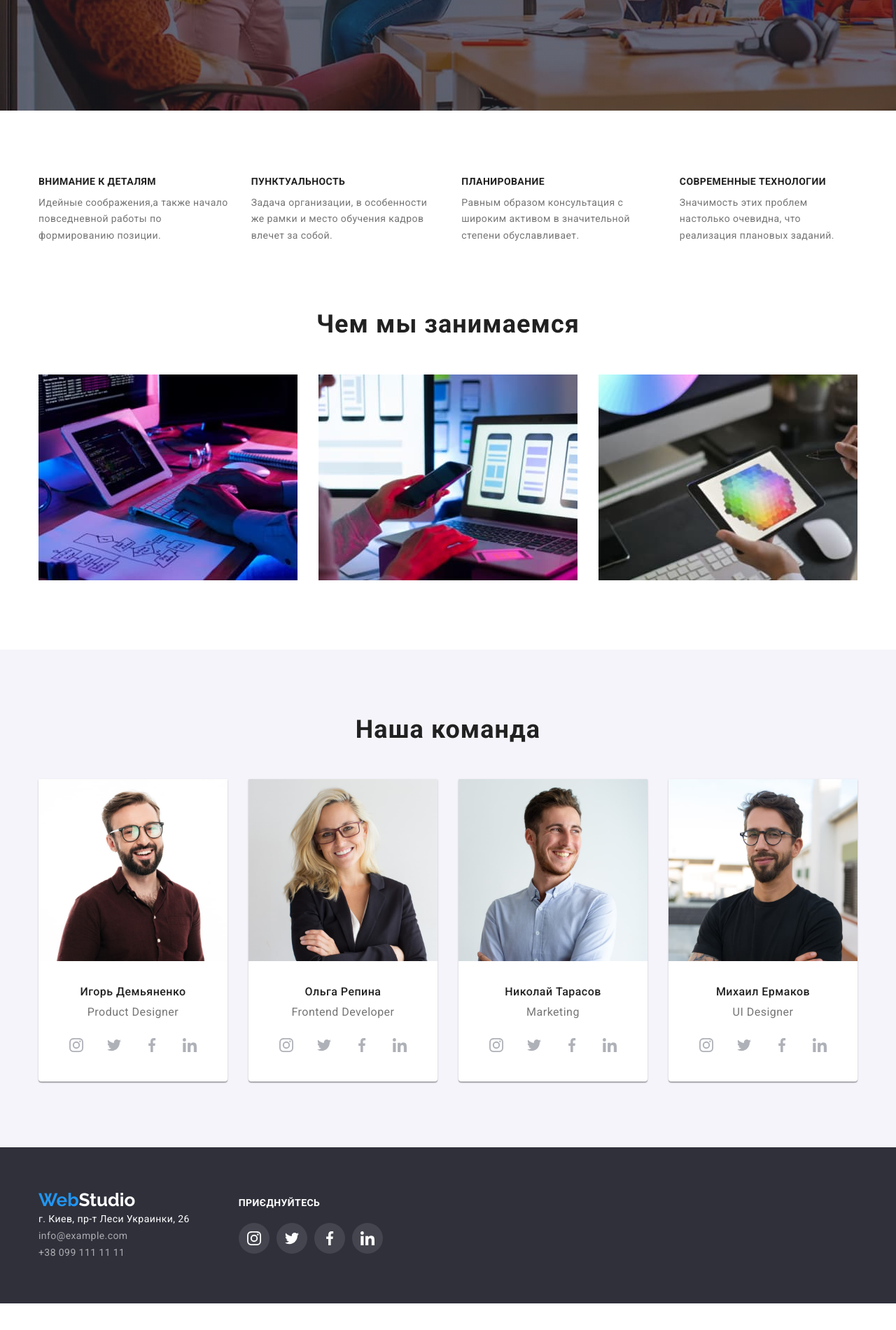
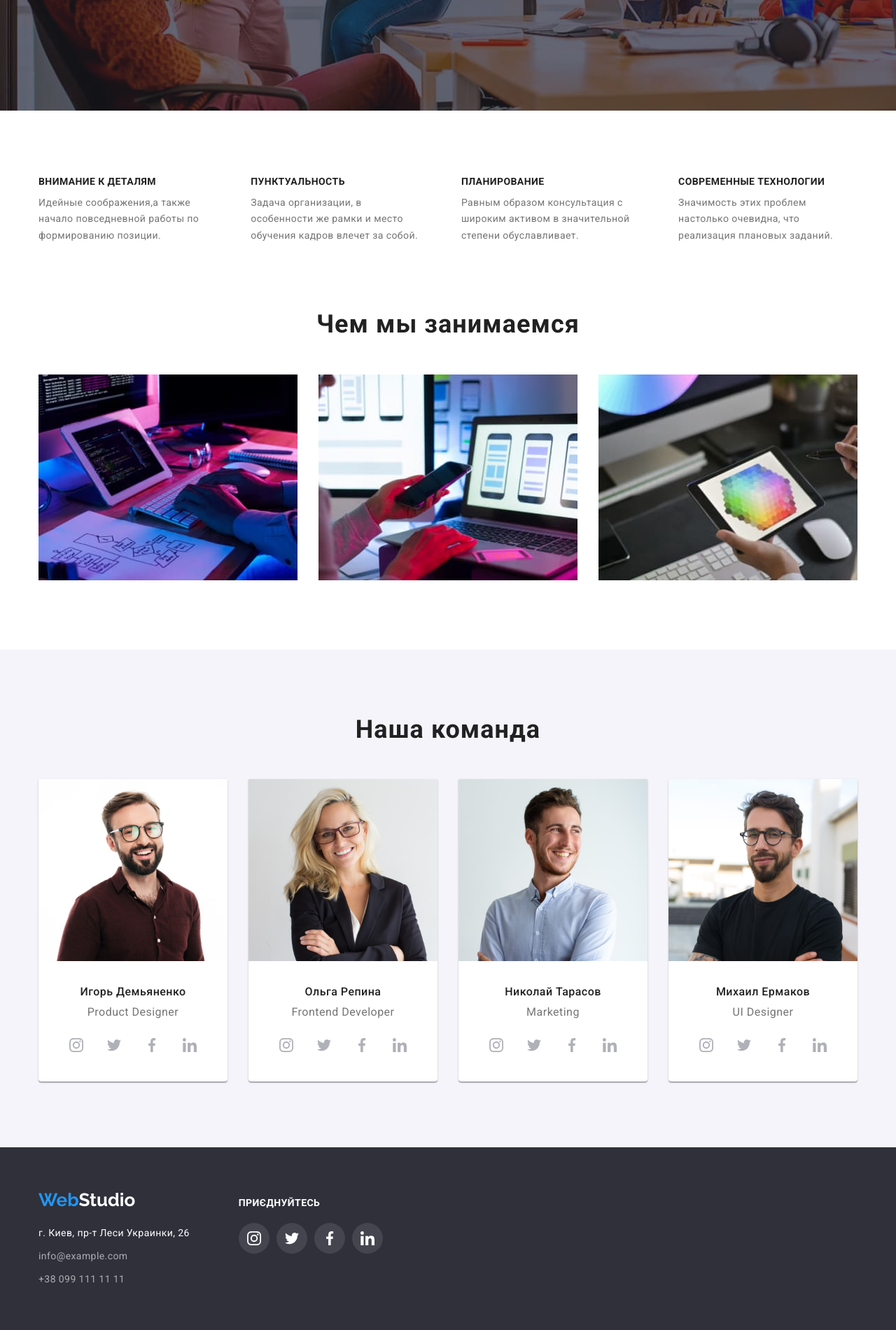
Before and after one commit to Liuba-teleman/goit-markup-hw-04, a plain HTML site: page index.html in a window 1280 px wide. Shown: the part 522-2422 px from the top of the page at 70% size. Before the commit the page ends 2384 px from the top, so only its background shows below. Drawn offline with nearby package versions, Linux system fonts and the light colour scheme.

Commit message:
eddit errors hw3

```diff
--- a/css/styles.css
+++ b/css/styles.css
@@ -121,6 +121,7 @@ a {
 }
 .header .container{
  display: flex;
+ align-items: center;
 }
 .header-contacts{
  margin-left: auto;
@@ -210,7 +211,10 @@ margin-left: auto;
 margin-right: auto;
 max-width: 696px;
 }
-
+.about-list-items{
+ max-width: 270px;
+ margin-right: 30px;
+}
 .about-title {
 font-weight: 700;
 font-size: 14px;
@@ -354,7 +358,11 @@ text-transform: uppercase;
   line-height: 1.71;
   letter-spacing: 0.03em;
   color: rgba(255, 255, 255, 0.6);
+  margin-top: 20px;
   }
+  .footer-adress-item {
+ margin-bottom: 9px;
+   }
 .footer-soc-link {
 width: 44px;
 height: 44px;
--- a/index.html
+++ b/index.html
@@ -54,28 +54,28 @@
         <section class="about-section">
             <div class="container">
             <ul class="about-list">
-          <li>
+          <li class="about-list-items">
             <h3 class="about-title">Внимание к деталям</h3>
             <p class="about-text">
               Идейные соображения,а также начало повседневной работы по
               формированию позиции.
             </p>
           </li>
-          <li>
+          <li class="about-list-items">
             <h3 class="about-title" >Пунктуальность</h3>
             <p class="about-text">
               Задача организации, в особенности же рамки и место обучения кадров
               влечет за собой.
             </p>
           </li>
-          <li>
+          <li class="about-list-items">
             <h3 class="about-title">Планирование</h3>
             <p class="about-text">
               Равным образом консультация с широким активом в значительной
               степени обуславливает.
             </p>
           </li>
-          <li>
+          <li class="about-list-items">
             <h3 class="about-title">Современные технологии</h3>
            <p class="about-text">
               Значимость этих проблем настолько очевидна, что реализация
@@ -233,15 +233,15 @@
           <a class="logo-footer" href="index.html"> <span >Web</span>Studio</a>
           <address class="footer-adress">
                 <ul>
-                    <li>
+                    <li class="footer-adress-item">
                       <a class="address"
               href="https://www.google.com/maps/place/Lesi+Ukrainky+Blvd,+26,+Kyiv,+Ucraina,+02000/@50.4265807,30.5383858,17z/data=!3m1!4b1!4m5!3m4!1s0x40d4cf0e033ecbe9:0x57a4dffefec77da0!8m2!3d50.4265807!4d30.5383858"
               >г. Киев, пр-т Леси Украинки, 26</a>
                     </li>
-                    <li>
+                    <li class="footer-adress-item">
                         <a href="mailto:info@example.com">info@example.com</a>
                     </li>
-                    <li>
+                    <li class="footer-adress-item">
                         <a href="tel:+380991111111">+38 099 111 11 11</a>
                     </li>
                 </ul>
```
Also changed, not shown: portfolio.html (+3 -5 lines).
